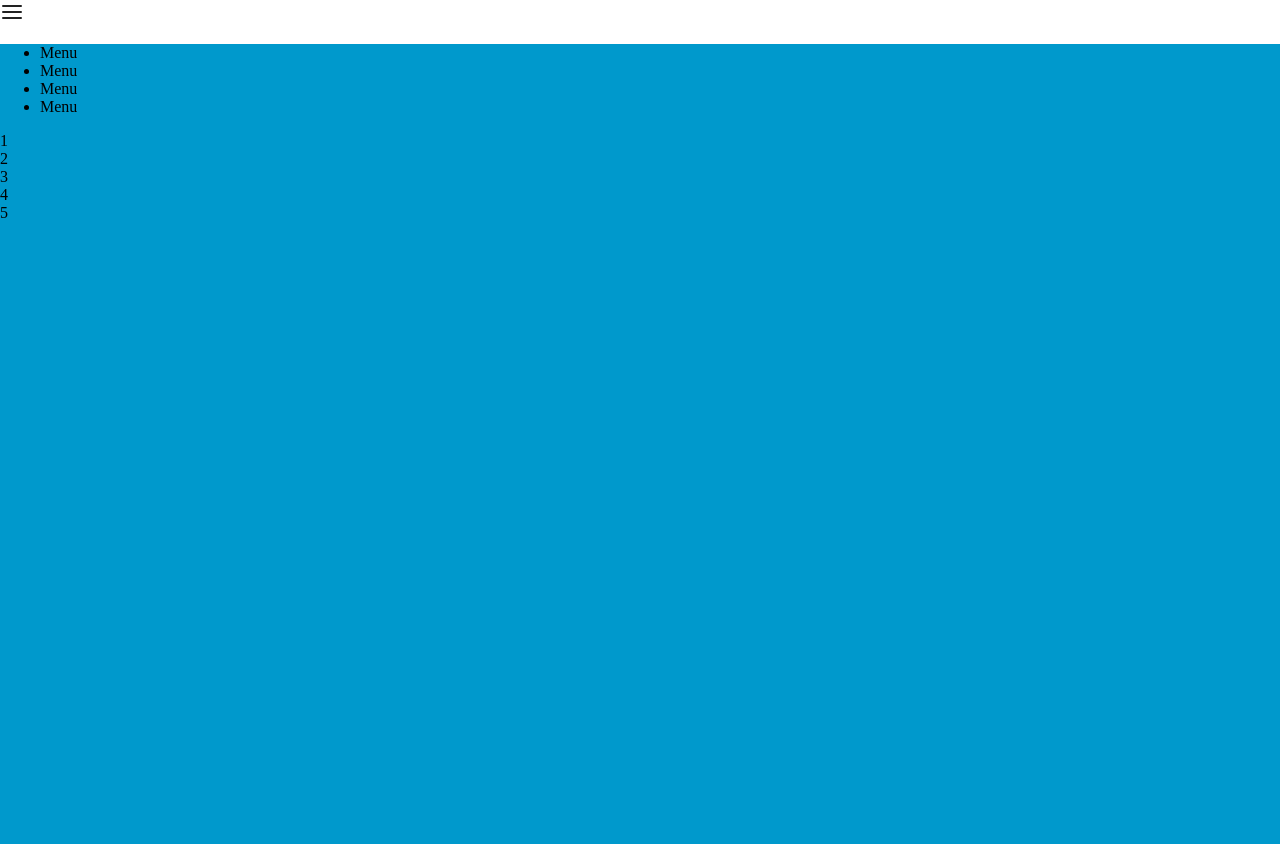
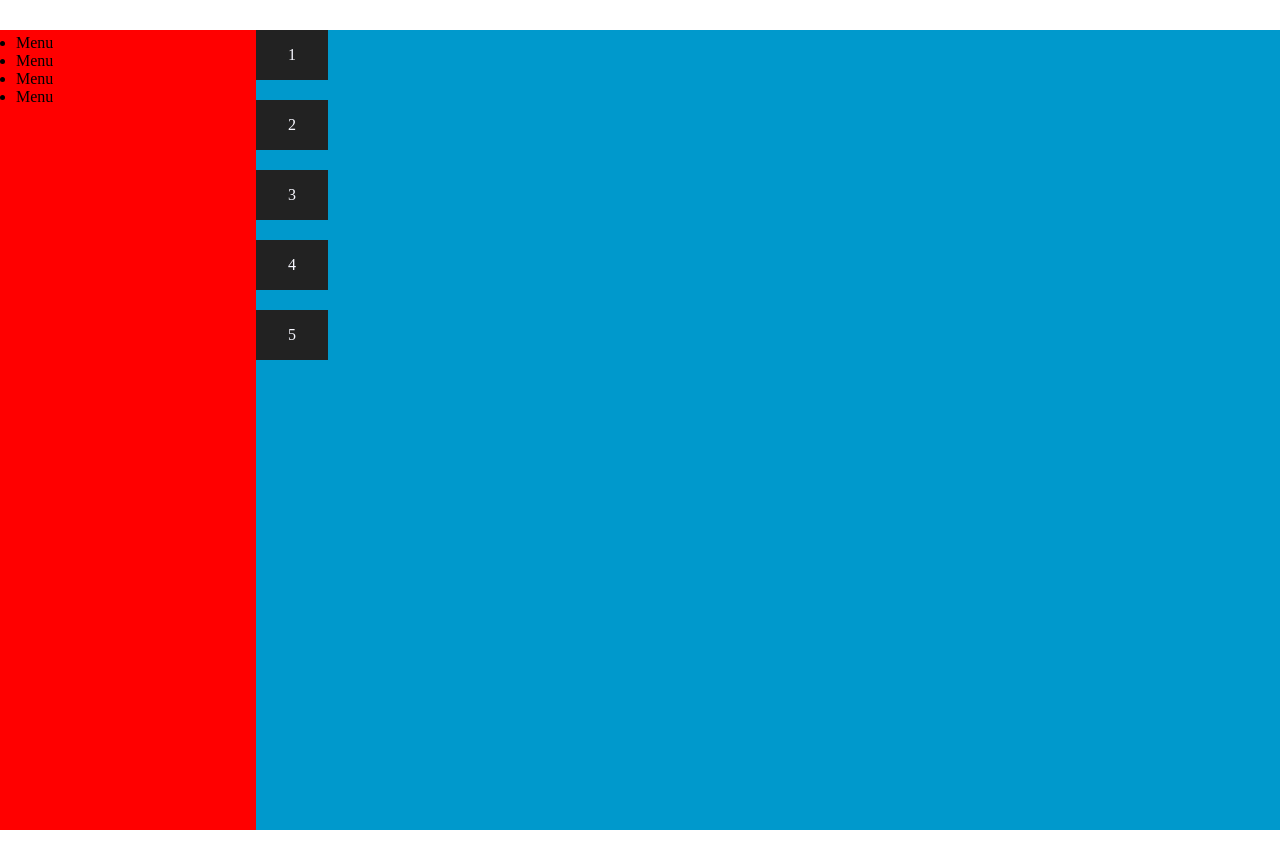
Before and after one commit to arthurklr/R312_TP, a plain HTML site: page tp1/index.html in a window 1280 px wide. Drawn offline with Linux system fonts and the light colour scheme.

Commit message:
Update style.css

```diff
--- a/tp1/style.css
+++ b/tp1/style.css
@@ -1,9 +1,80 @@
-body{
+body {
     margin: 0;
     padding: 0;
 }
 
-.page1{
+header {
+    margin-left: 1%;
+    min-height: 30px;
+    display: flex;
+    align-items: end;
+}
+
+ul {
+    margin: 0;
+    padding: 4px 16px;
+}
+
+.hamburger {
+    transition: 0.2s;
+}
+
+.page1 {
     background-color: #09c;
     min-height: 100vh;
 }
+
+.grid {
+    display: flex;
+    flex-direction: column;
+    align-items: center;
+    gap: 20px;
+}
+
+.enfant {
+    background-color: #222;
+    color: #f8f8ff;
+    width: fit-content;
+    padding: 16px 32px;
+}
+
+.menu {
+    transform: translate(-500px);
+    transition: 0.2s;
+    background-color: transparent;
+    min-height: 100svh;
+    min-width: 100%;
+    position: absolute;
+    background-color: red;
+}
+
+.active {
+    transform: translate(0px);
+    transition: 0.2s;
+}
+
+.tourne {
+    transform: rotate(90deg);
+    transition: 0.2s;
+}
+
+@media screen and (min-width: 680px) {
+    .menu {
+        min-width: 30%;
+    }
+}
+
+@media screen and (min-width: 1200px) {
+    .menu {
+        min-width: 20%;
+        transform: translate(0px);
+        position: initial;
+    }
+    .page1{
+        display: flex;
+    }
+
+    .hamburger{
+        display: none;
+    }
+}
```
